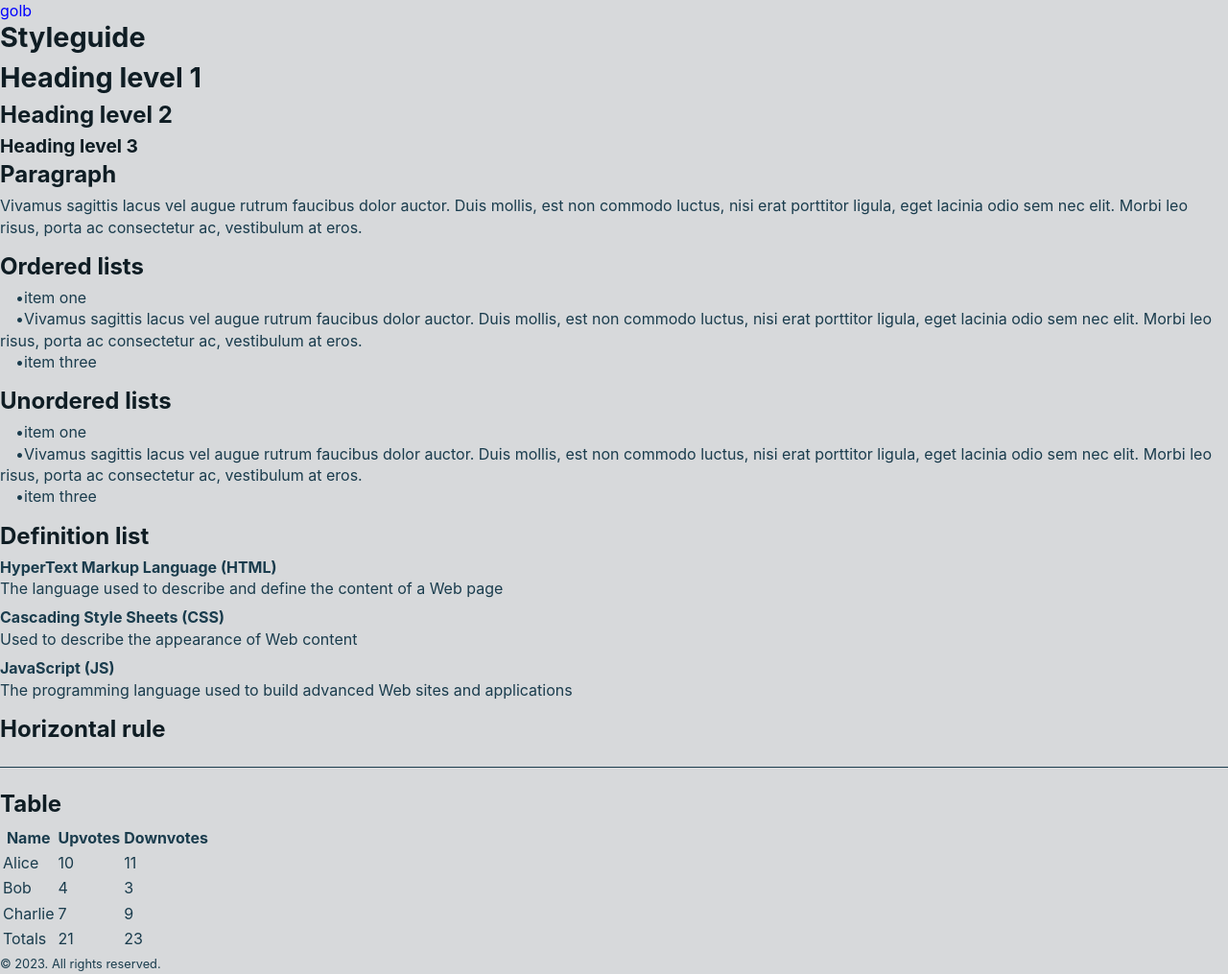
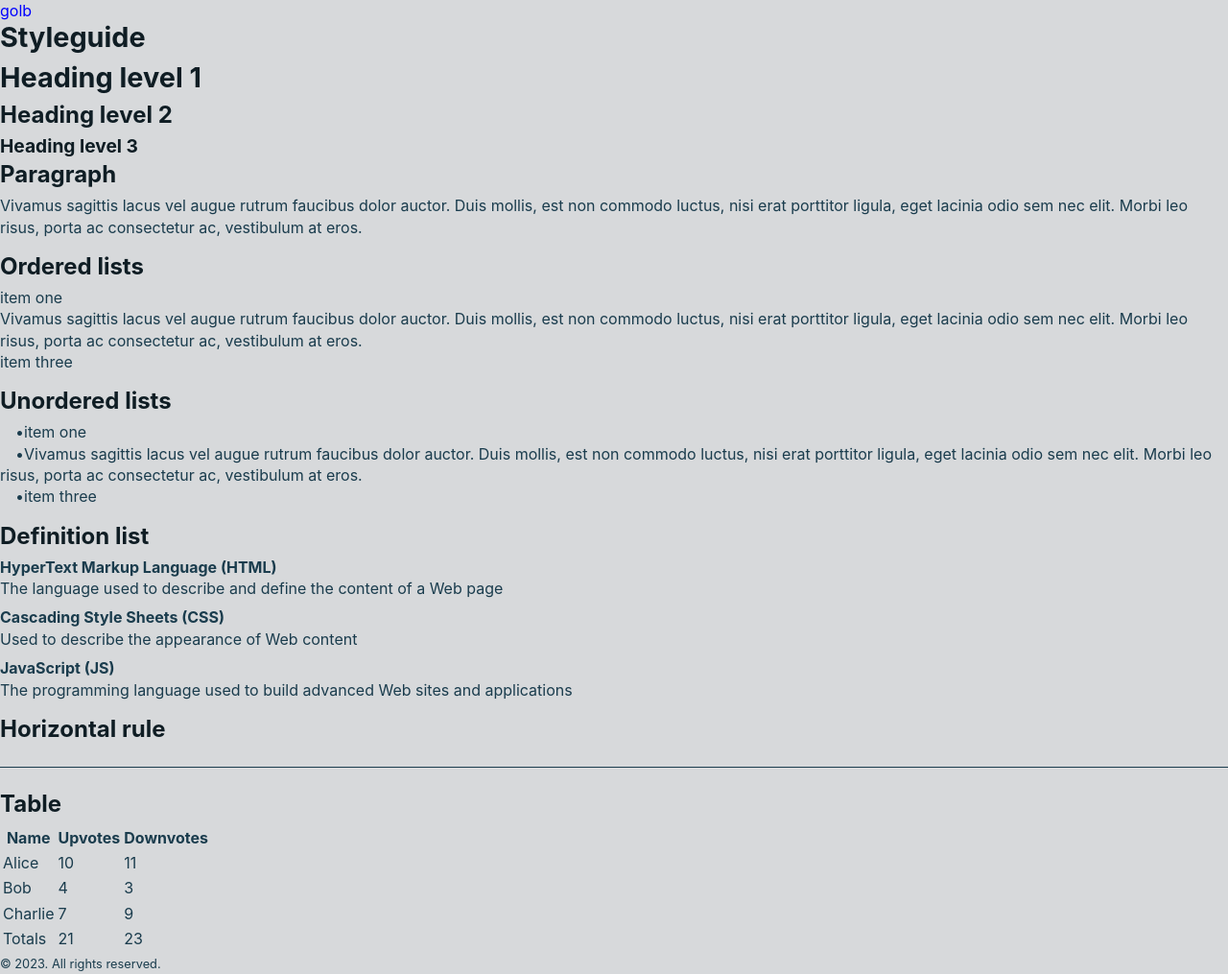
Before and after one commit to aflim/golb, a Jekyll site: the page built from styleguide.md, in a window 1280 px wide. Shown: the whole page at 96% size. Built offline with Jekyll 4.4.1, drawn with Linux system fonts in a browser that asks for light colours.

Commit message:
Update stylesheet.css

```diff
--- a/assets/stylesheet.css
+++ b/assets/stylesheet.css
@@ -169,6 +169,10 @@ ul, ol, dl {
 
 ul li::before,
 ol li::before {
+  padding-inline-start: 1em;
+}
+
+ul li::before {
   content: "•";
   padding-inline-start: 1em;
   font-size: 1em;
```
